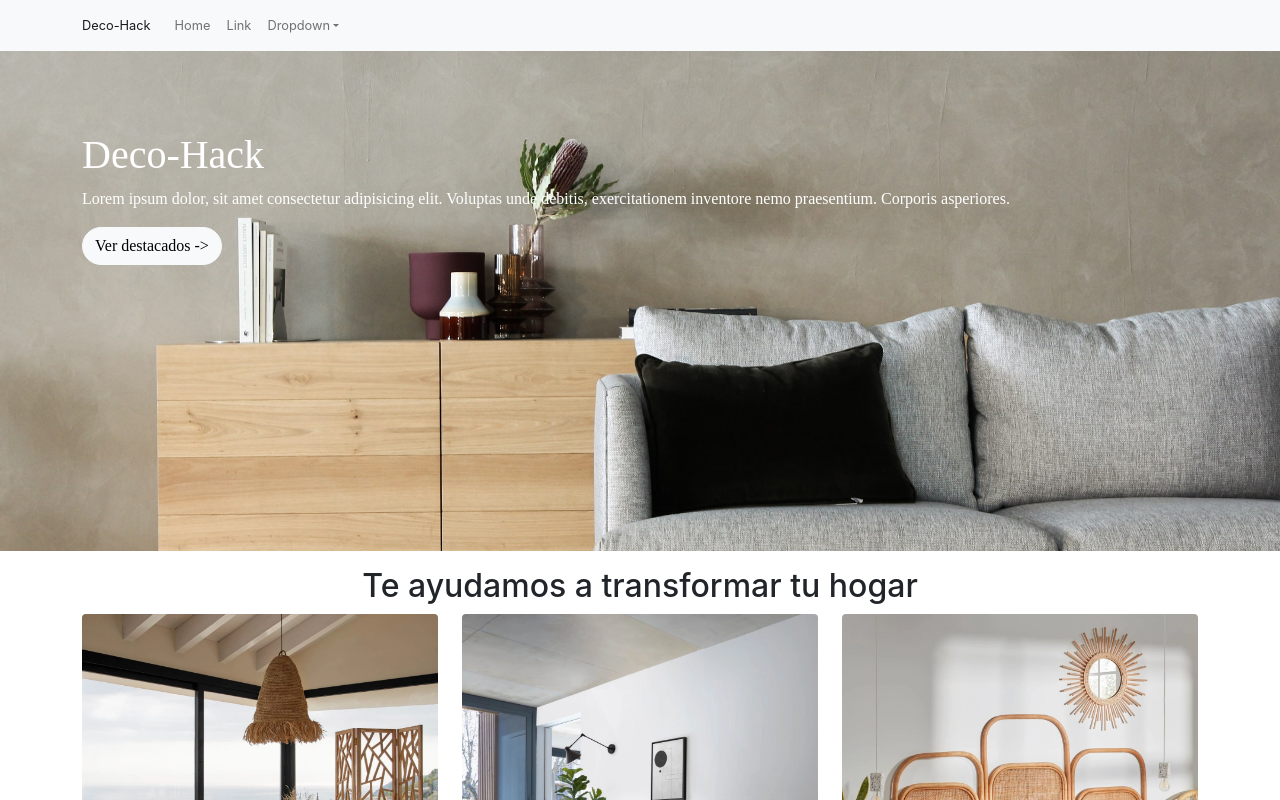
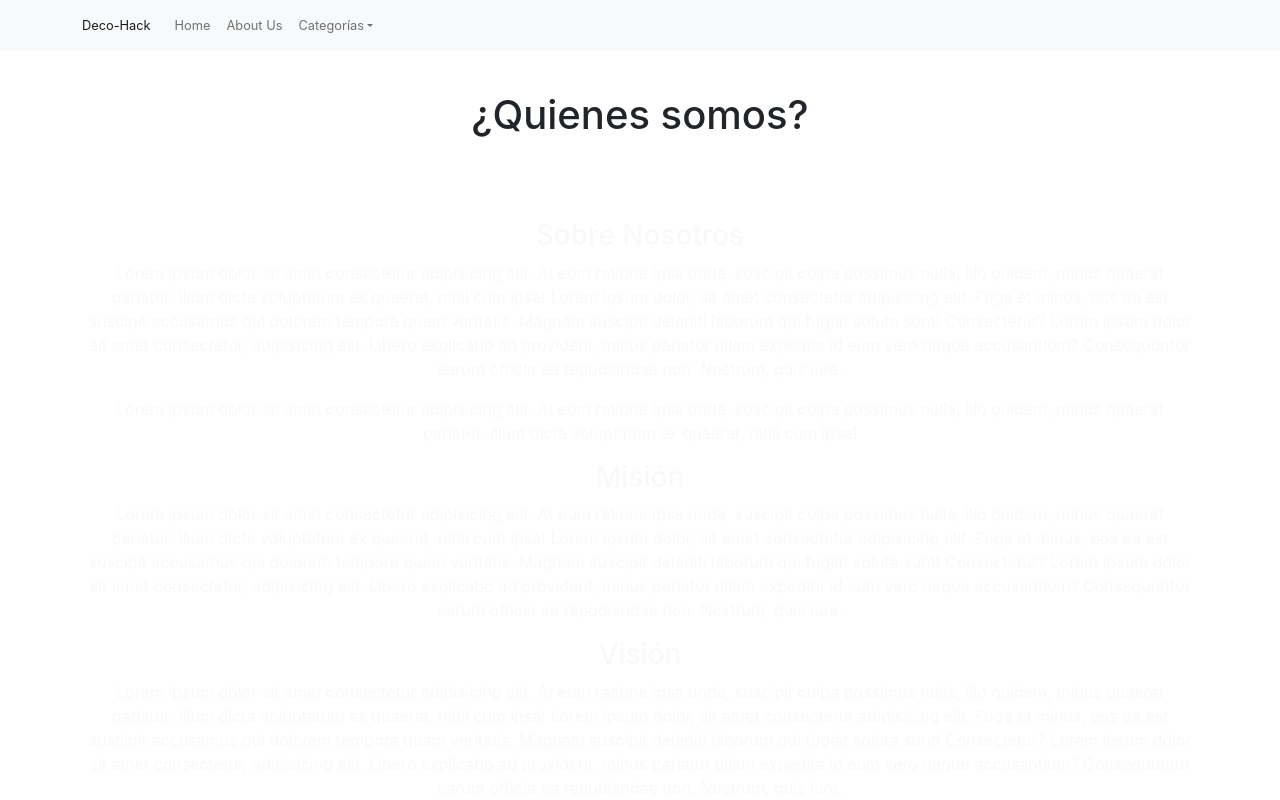
Before and after one commit to noelreissig/ecommerce-front, a React (Create React App) app: page /aboutus in a window 1280 px wide. Shown: the top 800 px of the page. Built offline with nearby package versions, Linux system fonts and the light colour scheme; a web font is replaced by a local one.

Commit message:
Routes harcodeadas y Navbar

```diff
--- a/package.json
+++ b/package.json
@@ -10,6 +10,7 @@
     "react": "^17.0.2",
     "react-bootstrap": "^2.0.0-beta.5",
     "react-dom": "^17.0.2",
+    "react-router-dom": "^5.2.0",
     "react-scripts": "4.0.3",
     "web-vitals": "^1.1.2"
   },
--- a/src/App.js
+++ b/src/App.js
@@ -1,12 +1,29 @@
+import { Switch, Route, BrowserRouter } from "react-router-dom";
 import "./App.css";
 import Home from "./components/pages/Home";
+import NoMatch from "./components/NoMatch";
+import Contact from "./components/pages/Contact";
+import AboutUs from "./components/pages/AboutUs";
+import Categories from "./components/pages/Categories";
+import OneProduct from "./components/pages/OneProduct";
 
 function App() {
-  return (
-    <div className="App">
-      <Home />
-    </div>
-  );
+	return (
+		<BrowserRouter>
+			<div className="App">
+				<Switch>
+					<Route exact path="/" component={Home} />
+					<Route path="/contact" component={Contact} />
+					<Route path="/aboutus" component={AboutUs} />
+					<Route path="/comedor" component={Categories} />
+					{/* <Route path="/:categories" component={Categories} /> */}
+					<Route path="/producto/mesa-redonda" component={OneProduct} />
+					{/* <Route path="/producto/:productName" component={OneProduct} /> */}
+					<Route component={NoMatch} />
+				</Switch>
+			</div>
+		</BrowserRouter>
+	);
 }
 
 export default App;
--- a/src/components/Navbar.jsx
+++ b/src/components/Navbar.jsx
@@ -1,5 +1,6 @@
 import { Nav, Navbar, Container, NavDropdown } from "react-bootstrap";
 import React from "react";
+import { Link } from "react-router-dom";
 
 function NavComponent() {
 	return (
@@ -10,15 +11,17 @@ function NavComponent() {
 					<Navbar.Toggle aria-controls="basic-navbar-nav" />
 					<Navbar.Collapse id="basic-navbar-nav">
 						<Nav className="me-auto">
-              <Nav.Link href="#home">Home</Nav.Link>
-              <Nav.Link href="#link">Link</Nav.Link>
-              <NavDropdown title="Dropdown" id="basic-nav-dropdown">
-                <NavDropdown.Item href="#action/3.1">Action</NavDropdown.Item>
-                <NavDropdown.Item href="#action/3.2">
-                  Another action
+							<Nav.Link to="home">Home</Nav.Link>
+							<Nav.Link to="aboutus">About Us</Nav.Link>
+							<NavDropdown title="Categorías" id="basic-nav-dropdown">
+								<NavDropdown.Item to="comedor">Comedor</NavDropdown.Item>
+								<NavDropdown.Item to="living">Living</NavDropdown.Item>
+								<NavDropdown.Item to="dormitorio">
+									Dormitorio
 								</NavDropdown.Item>
-                <NavDropdown.Item href="#action/3.3">
-                  Something
+								<NavDropdown.Item to="jardin">Jardin</NavDropdown.Item>
+								<NavDropdown.Item to="complementos">
+									Complementos
 								</NavDropdown.Item>
 								<NavDropdown.Divider />
 								<NavDropdown.Item href="#action/3.4">
--- /dev/null
+++ b/src/components/NoMatch.jsx
@@ -0,0 +1,8 @@
+const NoMatch = () => {
+	return (
+		<h3 className="bg-light py-4">
+			<strong>Error 404</strong> - Pagina no encontrada
+		</h3>
+	);
+};
+export default NoMatch;
--- /dev/null
+++ b/src/components/pages/AboutUs.jsx
@@ -0,0 +1,62 @@
+import NavComponent from "../Navbar";
+function AboutUs() {
+	return (
+		<div>
+			<div>
+				<NavComponent />
+				<div className={`p-3 text-center`}>
+					<div className="p-3 m-2">
+						<h1>¿Quienes somos?</h1>
+					</div>
+				</div>
+			</div>
+			<div className="container mt-2 p-3 text-light">
+				<h3 className="text-center m-2">Sobre Nosotros</h3>
+				<p>
+					Lorem ipsum dolor sit amet consectetur adipisicing elit. At eum
+					ratione ipsa unde, suscipit culpa possimus nulla, illo quidem, minus
+					quaerat pariatur. Illum dicta voluptatum ex quaerat, nihil cum ipsa!
+					Lorem ipsum dolor, sit amet consectetur adipisicing elit. Fuga et
+					minus, eos ea est suscipit accusamus qui dolorem tempora quam
+					veritatis. Magnam suscipit deleniti laborum qui fugiat soluta sunt!
+					Consectetur? Lorem ipsum dolor sit amet consectetur, adipisicing elit.
+					Libero explicabo ad provident, minus pariatur ullam expedita id eum
+					vero neque accusantium? Consequuntur earum officia ea repudiandae non.
+					Nostrum, quis iure.
+				</p>
+				<p>
+					Lorem ipsum dolor sit amet consectetur adipisicing elit. At eum
+					ratione ipsa unde, suscipit culpa possimus nulla, illo quidem, minus
+					quaerat pariatur. Illum dicta voluptatum ex quaerat, nihil cum ipsa!
+				</p>
+				<h3 className="text-center m-2">Misión</h3>
+				<p>
+					Lorem ipsum dolor sit amet consectetur adipisicing elit. At eum
+					ratione ipsa unde, suscipit culpa possimus nulla, illo quidem, minus
+					quaerat pariatur. Illum dicta voluptatum ex quaerat, nihil cum ipsa!
+					Lorem ipsum dolor, sit amet consectetur adipisicing elit. Fuga et
+					minus, eos ea est suscipit accusamus qui dolorem tempora quam
+					veritatis. Magnam suscipit deleniti laborum qui fugiat soluta sunt!
+					Consectetur? Lorem ipsum dolor sit amet consectetur, adipisicing elit.
+					Libero explicabo ad provident, minus pariatur ullam expedita id eum
+					vero neque accusantium? Consequuntur earum officia ea repudiandae non.
+					Nostrum, quis iure.
+				</p>
+				<h3 className="text-center m-2">Visión</h3>
+				<p>
+					Lorem ipsum dolor sit amet consectetur adipisicing elit. At eum
+					ratione ipsa unde, suscipit culpa possimus nulla, illo quidem, minus
+					quaerat pariatur. Illum dicta voluptatum ex quaerat, nihil cum ipsa!
+					Lorem ipsum dolor, sit amet consectetur adipisicing elit. Fuga et
+					minus, eos ea est suscipit accusamus qui dolorem tempora quam
+					veritatis. Magnam suscipit deleniti laborum qui fugiat soluta sunt!
+					Consectetur? Lorem ipsum dolor sit amet consectetur, adipisicing elit.
+					Libero explicabo ad provident, minus pariatur ullam expedita id eum
+					vero neque accusantium? Consequuntur earum officia ea repudiandae non.
+					Nostrum, quis iure.
+				</p>
+			</div>
+		</div>
+	);
+}
+export default AboutUs;
--- /dev/null
+++ b/src/components/pages/Categories.jsx
@@ -0,0 +1,7 @@
+import React from "react";
+
+const Categories = () => {
+	return <div></div>;
+};
+
+export default Categories;
--- /dev/null
+++ b/src/components/pages/Contact.jsx
@@ -0,0 +1,32 @@
+import { Form } from "react-bootstrap";
+import NavComponent from "../Navbar";
+function Contact() {
+	return (
+		<div>
+			<div>
+				<NavComponent />
+				<div className={`p-3 text-center`}>
+					<h1>Habla con nosotros</h1>
+				</div>
+			</div>
+			<div className="container w-50 text-light p-3">
+				<Form>
+					<Form.Group className="mb-3" controlId="formGroupName">
+						<Form.Label>Tu nombre</Form.Label>
+						<Form.Control type="text" placeholder="Dinos tu nombre" />
+					</Form.Group>
+					<Form.Group className="mb-3" controlId="formGroupEmail">
+						<Form.Label>Email</Form.Label>
+						<Form.Control type="email" placeholder="Dinos tu email" />
+					</Form.Group>
+					<Form.Group className="mb-3" controlId="message">
+						<Form.Label>Tu mensaje</Form.Label>
+						<Form.Control as="textarea" rows={3} />
+					</Form.Group>
+				</Form>
+			</div>
+		</div>
+		// </div>
+	);
+}
+export default Contact;
```
Also changed, not shown: 1 other file (tests, documents, lock files or other folders). Lines whose indentation alone changed are shown as unchanged.
